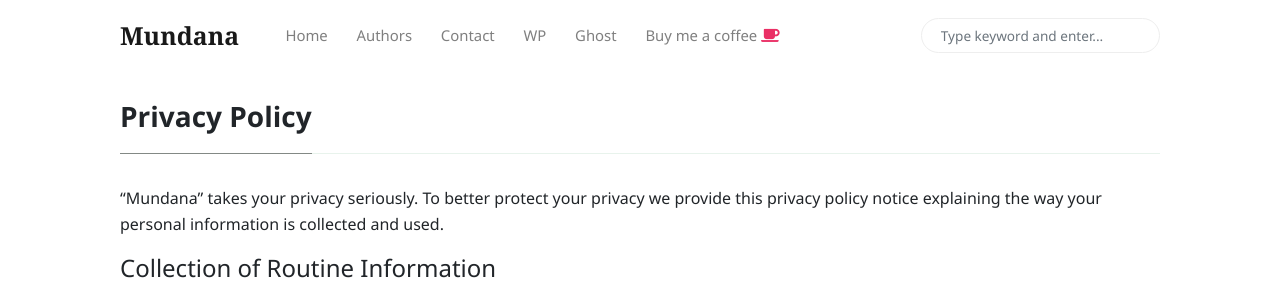
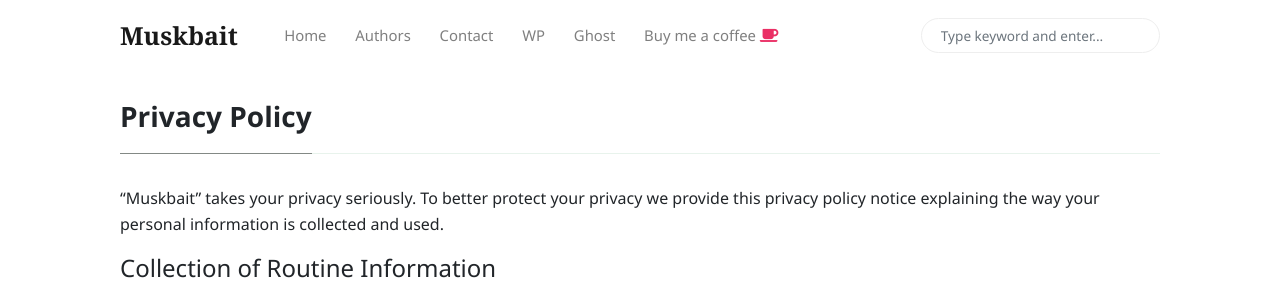
Before and after one commit to reprojekted/mundana-theme-jekyll-master, a Jekyll site: the page built from _pages/privacy-policy.md, in a window 1280 px wide and 1279 px high. Shown: the top 293 px of the window. Built offline with Jekyll 4.4.1, drawn with Linux system fonts in a browser that asks for light colours; nearby versions of some CDN libraries.

Commit message:
Update _config.yml

```diff
--- a/_config.yml
+++ b/_config.yml
@@ -1,5 +1,5 @@
 # Site
-name: 'Mundana'
+name: 'Muskbait'
 description: 'Mundana is a free Jekyll theme for awesome people like you, Medium like.'
 logo: 'assets/images/logo.png'
 favicon: 'assets/images/favicon.ico'
```
